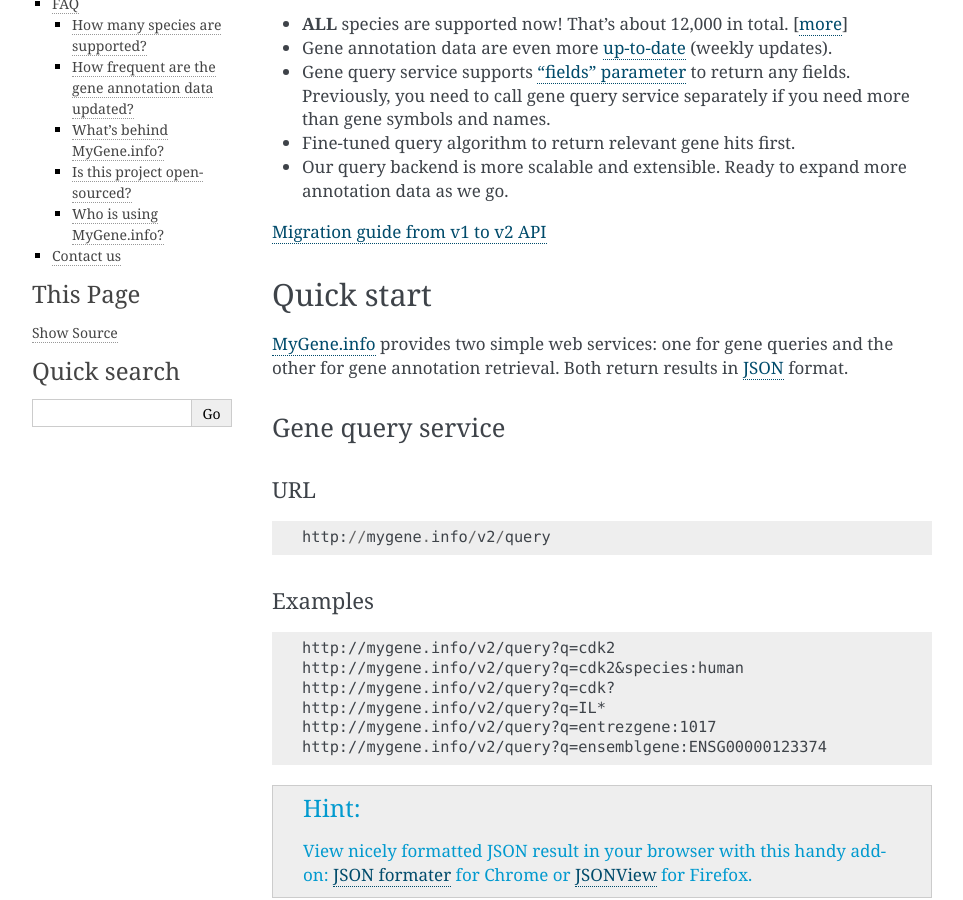
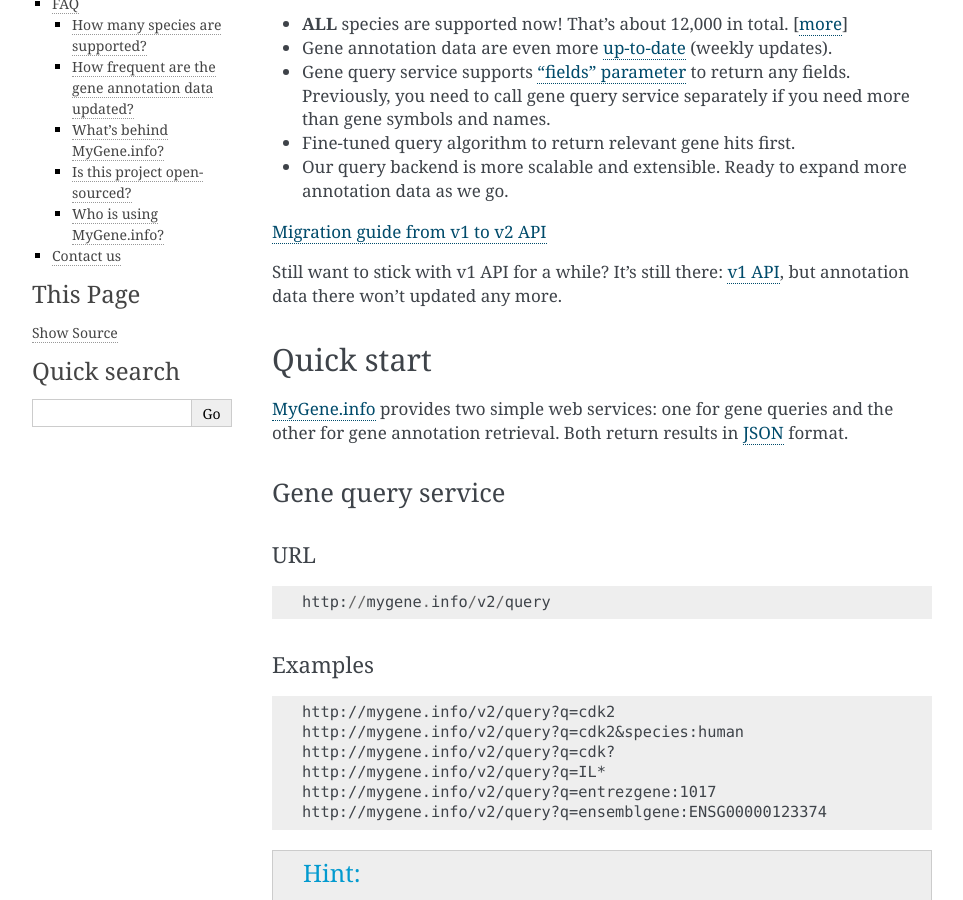
Before and after one commit to biothings/mygene.info, a Sphinx documentation site: the page built from docs/index.rst, in a window 1280 px wide and 900 px high, scrolled down 437 px. Shown: the whole window, without its empty margins (148-1111 px from the left). Built offline with Sphinx 7.4.7, drawn with Linux system fonts in a browser that asks for light colours; part of the change alters nothing that is shown; some of the changed text lies outside the part shown.

```diff
--- a/docs/index.rst
+++ b/docs/index.rst
@@ -43,6 +43,8 @@ What's new in v2 API
 
 `Migration guide from v1 to v2 API <doc/migration_from_v1.html>`_
 
+Still want to stick with v1 API for a while? It's still there: `v1 API </v1/doc>`_, but annotation data there won't updated any more.
+
 .. include :: doc/quick_start.rst
 
 
@@ -58,6 +60,8 @@ Documentation
    doc/query_service
    doc/annotation_service
    doc/usage_demo
+   doc/packages
+   terms
 
 
 FAQ
```
